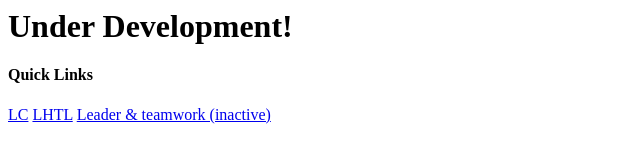
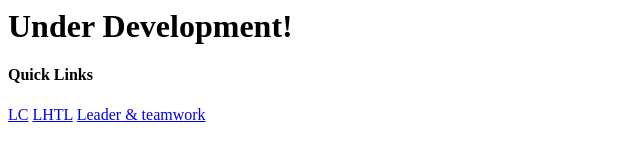
Before and after one commit to Ayush-pbh/Ayush-pbh.github.io, a plain HTML site: page index.html in a window 1280 px wide. Shown: the full height of the page, 0-640 px from the left. Drawn offline with Linux system fonts and the light colour scheme.

Commit message:
Update index.html

```diff
--- a/index.html
+++ b/index.html
@@ -2,4 +2,4 @@
 <h4>Quick Links</h4>
 <a href='/PortfolioWebsite/'>LC</a>
 <a href='/LhtlPortfolio/'>LHTL</a>
-<a href='/LTWPortfolio/'>Leader & teamwork (inactive)</a>
+<a href='/LTWPortfolio/'>Leader & teamwork</a>
```
